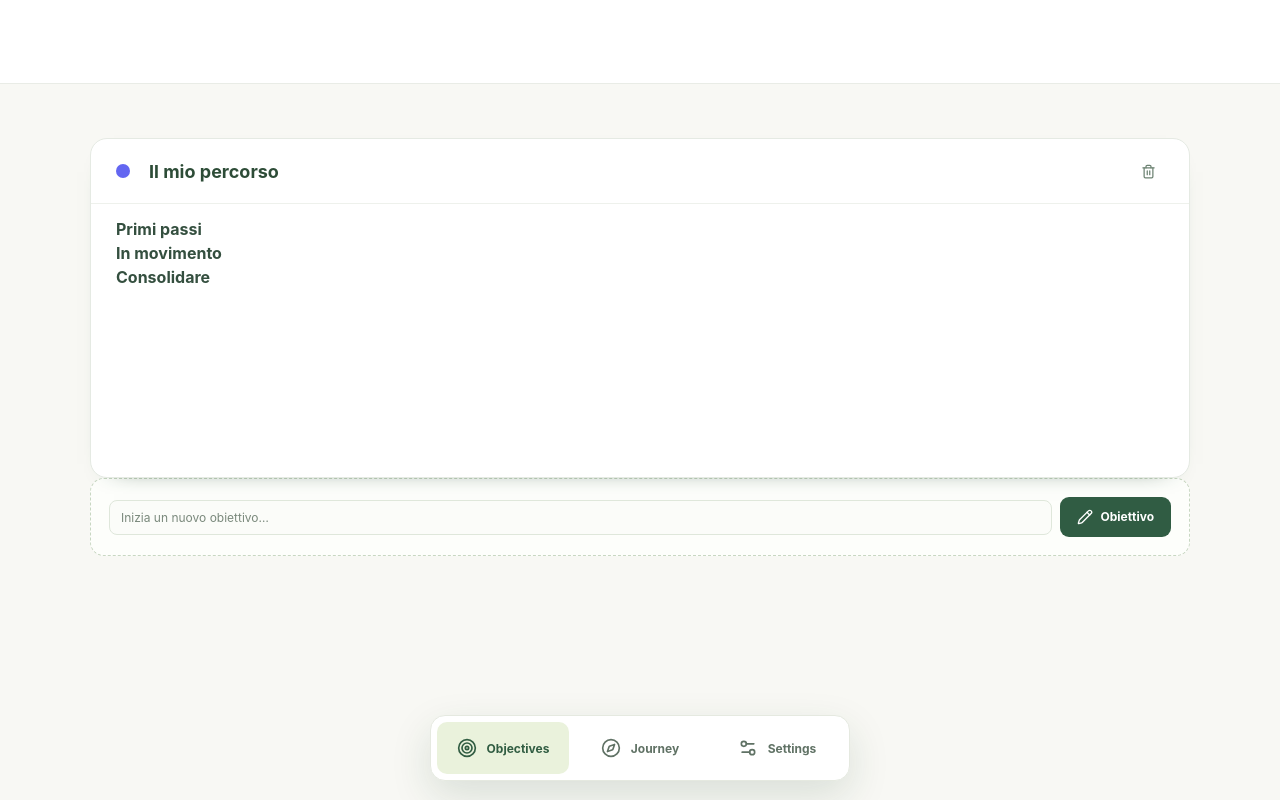
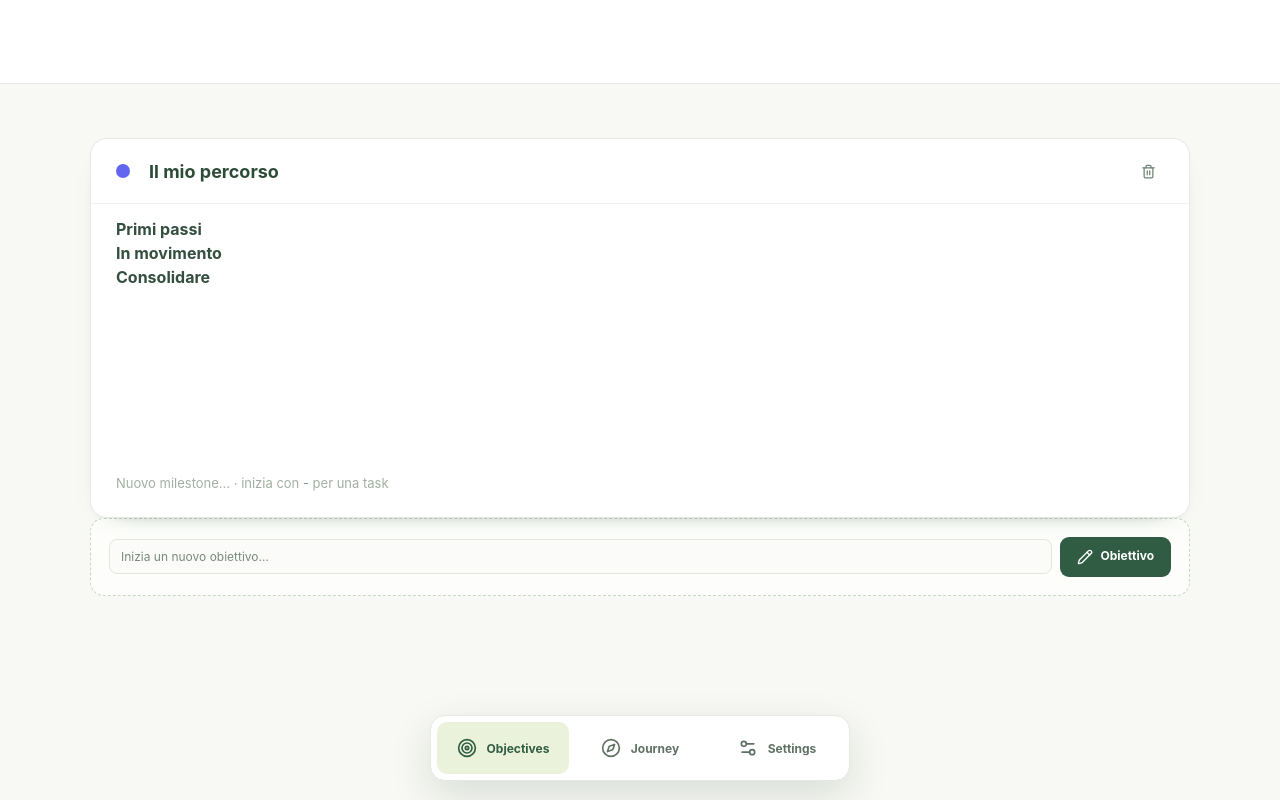
Before and after one commit to EmprinEnrico/app-scout, a React (Vite) app in the folder web/: page / in a window 1280 px wide. Built offline with nearby package versions, Linux system fonts and the light colour scheme.

Commit message:
Add continuous editor end hint

```diff
--- a/web/src/Hierarchy.css
+++ b/web/src/Hierarchy.css
@@ -112,6 +112,13 @@
 .continuous-task[data-completed="true"] .continuous-task-text {
   color: #718276; text-decoration: line-through;
 }
+.continuous-editor-hint {
+  display: block; width: calc(100% - 50px); margin: -8px 25px 18px; padding: 5px 0;
+  border: 0; background: transparent; color: #a2aea3; font: inherit; font-size: 13px;
+  line-height: 1.5; text-align: left; cursor: text;
+}
+.continuous-editor-hint:hover { color: #718276; }
+.continuous-editor-hint code { font: inherit; color: #879889; }
 .editor-line-group { display: block; min-height: 1.75em; }
 .editor-metadata {
   display: block; color: #a2aea3; font-size: 10px; font-weight: 500; line-height: 1.35;
@@ -127,6 +134,7 @@
   .live-entry { width: calc(100% - 34px); margin: 5px 17px 18px; }
   .markdown-editor { width: calc(100% - 34px); margin: 5px 17px 18px; font-size: 16px; }
   .continuous-objective-editor { padding-left: 17px; padding-right: 17px; }
+  .continuous-editor-hint { width: calc(100% - 34px); margin-left: 17px; margin-right: 17px; }
   .new-objective { align-items: stretch; flex-direction: column; }
   .new-objective .button { width: 100%; }
 }
--- a/web/src/components/ContinuousObjectiveEditor.tsx
+++ b/web/src/components/ContinuousObjectiveEditor.tsx
@@ -227,5 +227,25 @@ export function ContinuousObjectiveEditor({
     if (pendingBlocks.current) onChangeRef.current(pendingBlocks.current)
   }, [])
 
-  return <EditorContent className="continuous-objective-editor" editor={editor} />
+  function startNewMilestone() {
+    if (!editor) return
+    editor.commands.insertContentAt(editor.state.doc.content.size, {
+      type: 'milestone', attrs: { id: null, completed: false }, content: [],
+    })
+    editor.commands.focus('end')
+  }
+
+  return (
+    <>
+      <EditorContent className="continuous-objective-editor" editor={editor} />
+      <button
+        className="continuous-editor-hint"
+        type="button"
+        onMouseDown={(event) => event.preventDefault()}
+        onClick={startNewMilestone}
+      >
+        Nuovo milestone… · inizia con <code>-</code> per una task
+      </button>
+    </>
+  )
 }
```
